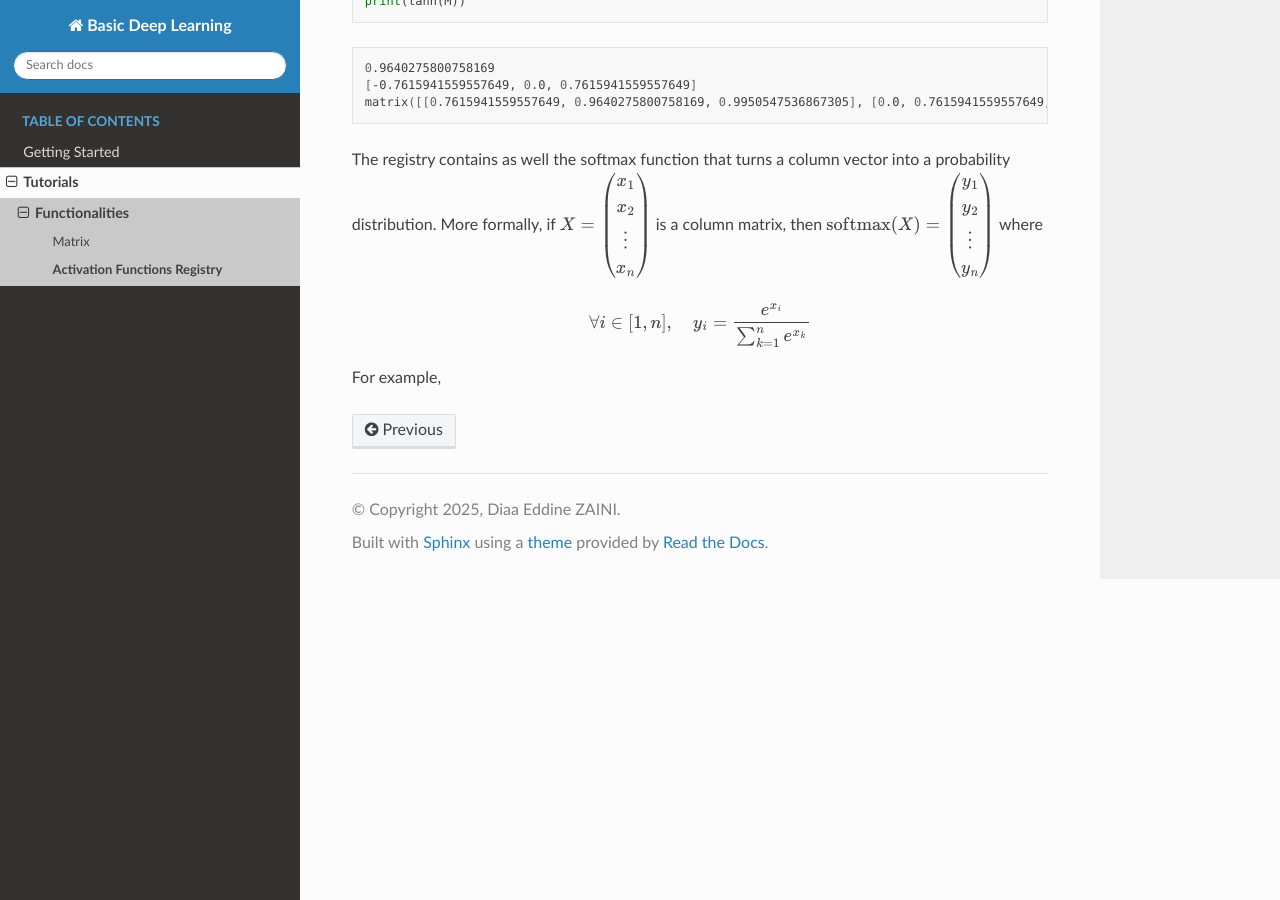
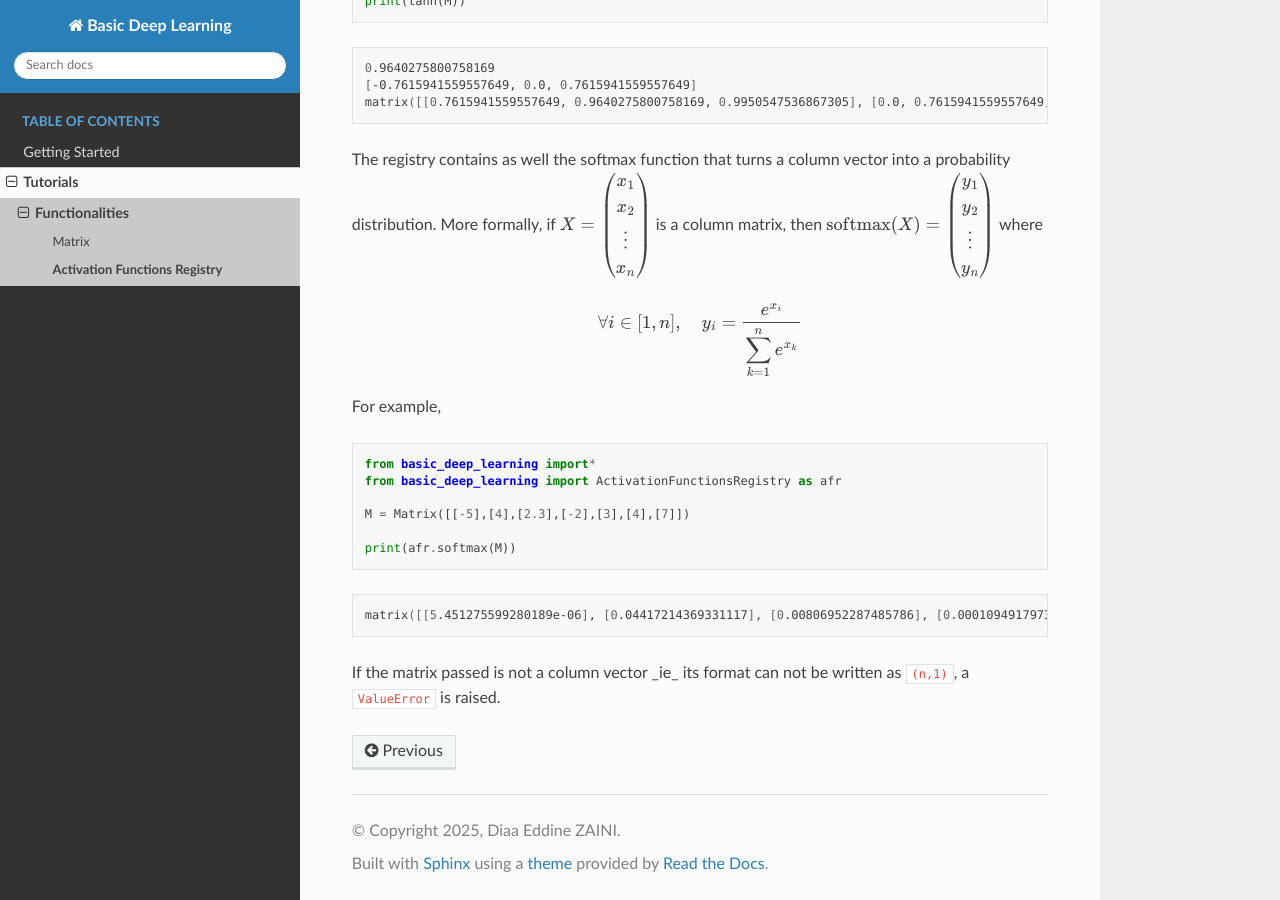
Before and after one commit to therealzaini/basic-deep-learning, a Sphinx documentation site: the page built from docs/source/activations_registry.rst, in a window 1280 px wide and 900 px high, scrolled down 1356 px. Built offline with Sphinx 7.4.7 and the Read the Docs theme 3.1.0, drawn with Linux system fonts in a browser that asks for light colours; pages that are not in the unit, such as notebooks, are missing from menus.

Commit message:
Update activations_registry.rst

```diff
--- a/docs/source/activations_registry.rst
+++ b/docs/source/activations_registry.rst
@@ -79,6 +79,22 @@ is a column matrix, then :math:`\mathrm{softmax}(X) = \begin{pmatrix} y_1\\ y_2
 where
 
 .. math::
-   \forall i \in [1, n], \quad y_i = \frac{e^{x_i}}{\sum_{k=1}^n e^{x_k}}
+   \forall i \in [1, n], \quad y_i = \displaystyle\frac{e^{x_i}}{\displaystyle\sum_{k=1}^n e^{x_k}}
 
 For example,
+
+.. code-block:: python
+
+    from basic_deep_learning import*
+    from basic_deep_learning import ActivationFunctionsRegistry as afr
+
+    M = Matrix([[-5],[4],[2.3],[-2],[3],[4],[7]])
+
+    print(afr.softmax(M))
+
+.. code-block:: bash
+
+    matrix([[5.451275599280189e-06], [0.04417214369331117], [0.00806952287485786], [0.00010949179732781423], [0.01625002353723996], [0.04417214369331117], [0.8872212231283527]])
+
+If the matrix passed is not a column vector _ie_ its format can not be written as ``(n,1)``,
+a ``ValueError`` is raised.
```
